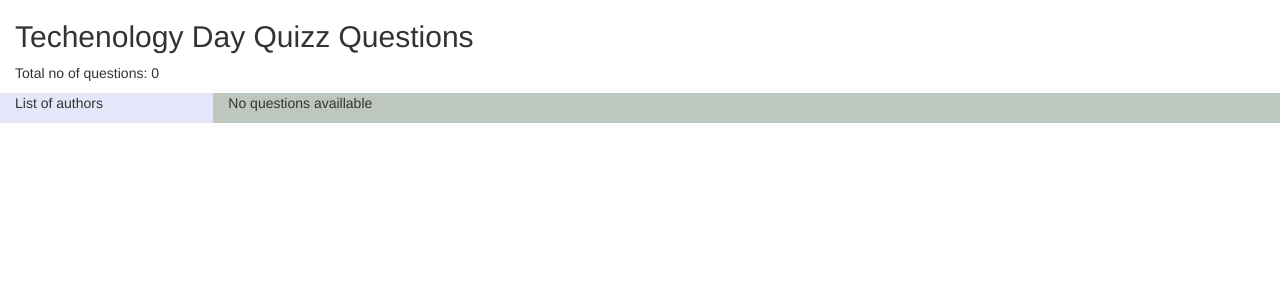
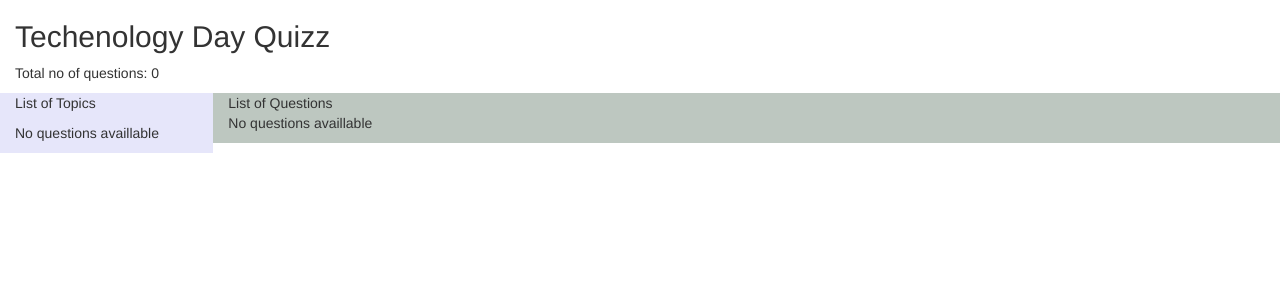
Before and after one commit to amarendas/quizz, a Django app: page / in a window 1280 px wide. Shown: the top 300 px of the page. Run offline with Django 3.2, Linux system fonts and the light colour scheme; data that the repository does not hold is empty; some libraries are stand-ins or nearby versions.

Commit message:
Subject list added

```diff
--- a/quiz/templates/index.html
+++ b/quiz/templates/index.html
@@ -11,17 +11,31 @@
 <body>
 
 <div class="container-fluid">
-    <h2>Techenology  Day  Quizz Questions</h2>
+    <h2>Techenology  Day  Quizz </h2>
     <p> Total no of questions: {{q_nos}}</P>
     <div class="row">
         <div class="col-md-2" style="background-color:lavender">
-            <p>List of authors</p>
+            <p>List of Topics</p>
+            {% if topics %}
+                <ol class="list-group">
+                    <li class="list-group-item">All </li>
+                {% for q in topics%}
+                    <li class="list-group-item">{{q.name}} </li>
+                {% endfor %}
+                </ol>
+            {% else %}
+                <p> No questions availlable </P>
+            {% endif %}
         </div>
         <div class="col-md-10" style="background-color:#bdc7c0">
+            List of Questions
             {% if q_list %}
-                <ol>
+                <ol class="list-group">
                 {% for q in q_list%}
-                    <li>{{q.question}} </li>
+                    <li class="list-group-item">{{q.question}} </li>
+                    <ul>
+                        <li>{{q.answer}} </li>
+                    </ul>
                 {% endfor %}
                 </ol>
             {% else %}
--- a/quiz/views.py
+++ b/quiz/views.py
@@ -3,6 +3,8 @@ from .models import Quiz_Question,Author, Subject
 
 def index(request):
     question_list =Quiz_Question.objects.all()
+    topic_list=Subject.objects.all()
+
     q_nos=Quiz_Question.objects.count()
-    context={'q_list':question_list,"q_nos":q_nos}
+    context={'q_list':question_list,"q_nos":q_nos,'topics':topic_list}
     return render(request,'index.html', context)
```
